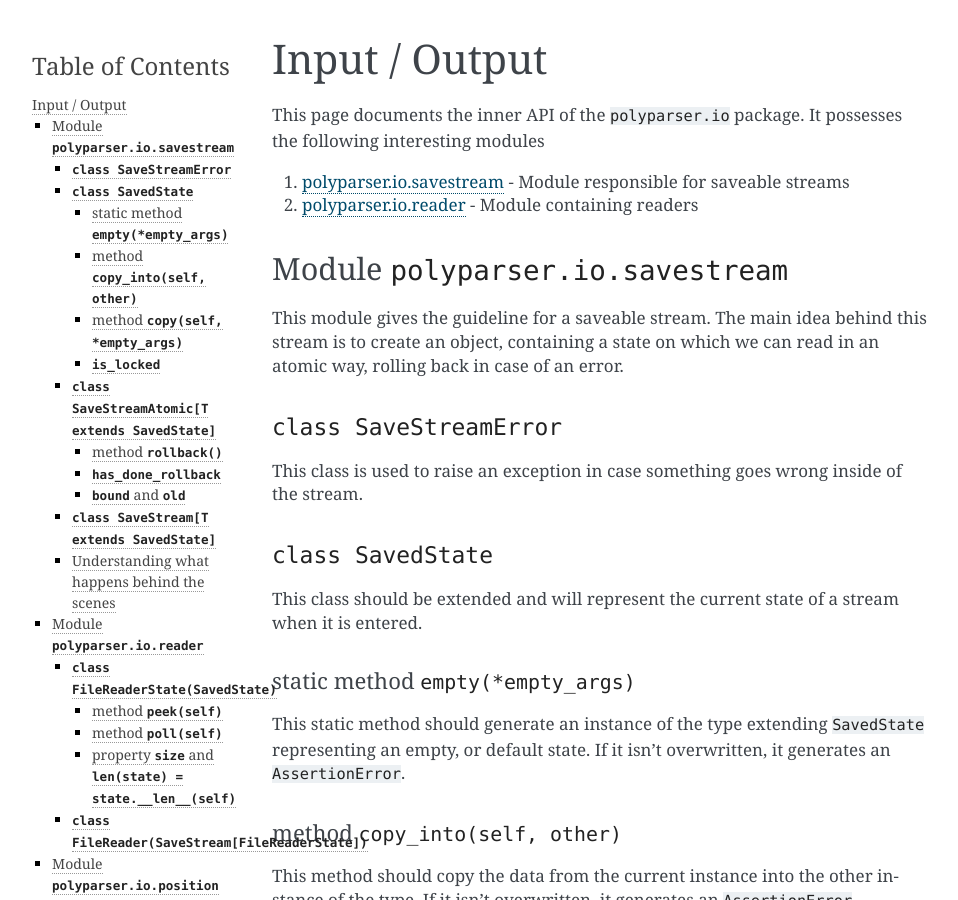
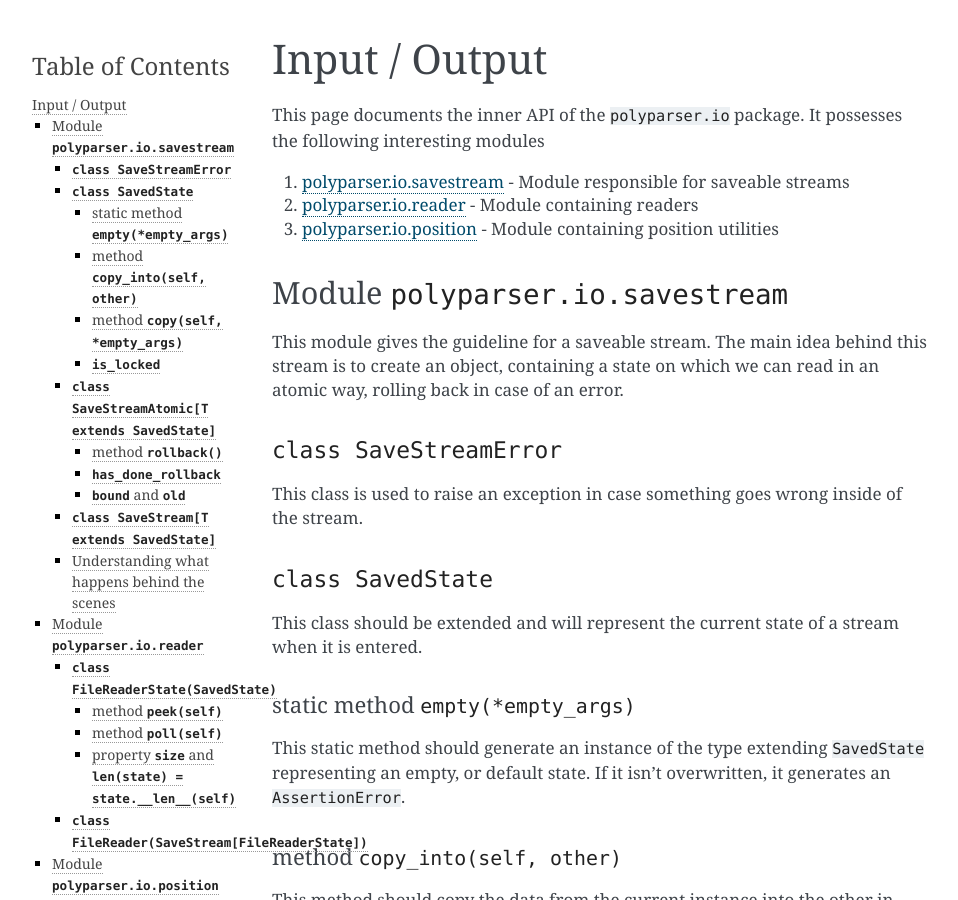
Before and after one commit to polympiads/polyparser, a Sphinx documentation site: the page built from doc/reference/api/io.rst, in a window 1280 px wide and 900 px high. Shown: the whole window, without its empty margins (148-1106 px from the left). Built offline with Sphinx 7.4.7, drawn with Linux system fonts in a browser that asks for light colours.

Commit message:
add-io-utils: added missing link in documentation

```diff
--- a/doc/reference/api/io.rst
+++ b/doc/reference/api/io.rst
@@ -9,6 +9,7 @@ This page documents the inner API of the ``polyparser.io`` package. It possesses
 
 #. :ref:`polyparser.io.savestream <polyparser_io_savestream>` - Module responsible for saveable streams
 #. :ref:`polyparser.io.reader <polyparser_io_reader>` - Module containing readers
+#. :ref:`polyparser.io.position <polyparser_io_position>` - Module containing position utilities
 
 .. _polyparser_io_savestream:
 
@@ -209,6 +210,8 @@ You can then use it as a ``SaveStream`` where the state is a ``FileReaderState``
         if not is_valid: # if it is invalid, roll back
             atomic.rollback()
 
+.. _polyparser_io_position:
+
 Module ``polyparser.io.position``
 ---------------------------------
 
```
